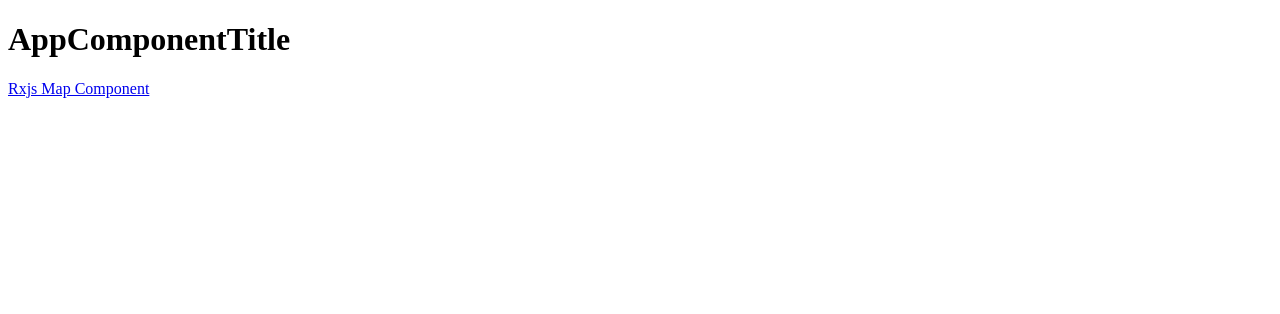
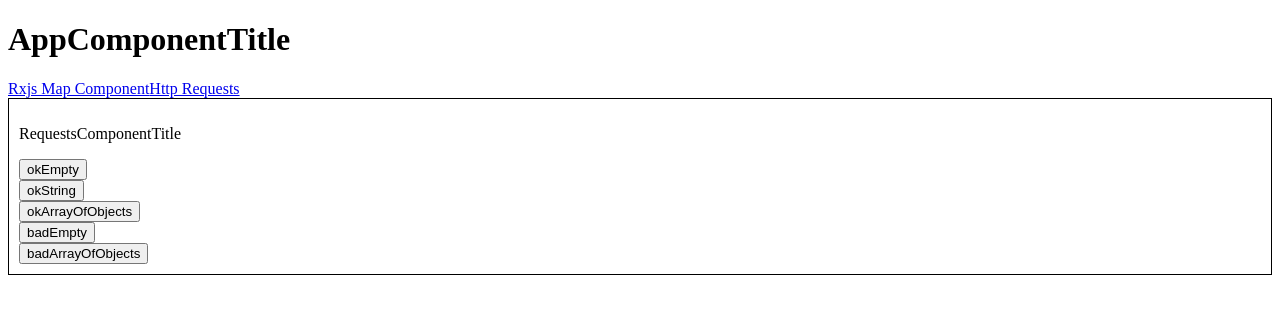
Before and after one commit to costin-branzas/angular-experiments-3, an Angular app: page /http-experiments/requests in a window 1280 px wide. Before the commit this address led to /. Shown: the top 314 px of the page. Built offline with nearby package versions, Linux system fonts and the light colour scheme.

Commit message:
added requests experiments (to be used in conjunction with an api - at the moment a .net api - not part of this repo)

```diff
--- a/src/app/app.component.ts
+++ b/src/app/app.component.ts
@@ -6,6 +6,7 @@ import { Component } from '@angular/core';
   template:
   `<h1>{{title}}</h1>
   <a routerLink="/rxjs/map">Rxjs Map Component</a>
+  <a routerLink="/http-experiments/requests">Http Requests</a>
   <router-outlet></router-outlet>`,
 })
 export class AppComponent {
--- a/src/app/app.module.ts
+++ b/src/app/app.module.ts
@@ -1,21 +1,25 @@
 import { BrowserModule } from '@angular/platform-browser';
 import { NgModule } from '@angular/core';
 import { RouterModule } from '@angular/router';
+import { HttpClientModule } from '@angular/common/http';
 
 import { AppComponent } from './app.component';
 
 import { RxjsModule } from './rxjs-module/rxjs-module.module'
+import { HttpExperimentsModule } from './http-experiments-module/http-experiments-module.module'
 
 
 @NgModule({
   imports: [
     BrowserModule,
+    HttpClientModule,
 
     RouterModule.forRoot([
       { path: '', redirectTo: 'rxjs', pathMatch: 'full' },
     ]),
 
     RxjsModule,
+    HttpExperimentsModule,
   ],
   declarations: [
     AppComponent
--- /dev/null
+++ b/src/app/http-experiments-module/requests-component/requests.component.ts
@@ -0,0 +1,87 @@
+import { Component } from '@angular/core';
+import { Observable, Observer, Subscriber } from 'rxjs';
+import { HttpClient, HttpHeaders } from '@angular/common/http';
+
+
+@Component({
+  selector: 'map-component',
+  template:
+  `<div style = "border:1px solid black; padding: 10px;">
+
+  <p>{{title}}</p>
+
+  <button (click)='okEmpty()'>okEmpty</button> <br/>
+  <button (click)='okString()'>okString</button> <br/>
+  <button (click)='okArrayOfObjects()'>okArrayOfObjects</button> <br/>
+  <button (click)='badEmpty()'>badEmpty</button> <br/>
+  <button (click)='badArrayOfObjects()'>badArrayOfObjects</button> <br/>
+
+  </div>`
+})
+export class RequestsComponent {
+  title = "RequestsComponentTitle";
+
+  private httpClient: HttpClient;
+  private apiUrl = "http://localhost:5014/";
+
+  constructor(httpClient: HttpClient) {
+    this.httpClient = httpClient;
+  }
+
+  generateHeaders() {
+    let headers = new HttpHeaders();
+
+    headers = headers.append("Access-Control-Allow-Origin","*");
+
+    return headers;
+  }
+
+  generateOptions(): Object {
+    return {
+      //observe: 'body',
+      //responseType: 'json',
+      //headers: this.generateHeaders()
+    };
+  }
+
+  okEmpty() {
+    console.log("OkEmpty");
+
+    let getObservable = this.httpClient.get<any>(this.apiUrl + "controller1/ok-empty", this.generateOptions());
+
+    getObservable.subscribe({
+      next: (data) => {console.log("OkEmpty response: ", data);},
+      // error: (error) => {console.log("Get Request error: ", error );}
+    })
+  }
+
+  okString() {
+    console.log("OkString");
+
+    let getObservable = this.httpClient.get<any>(this.apiUrl + "controller1/ok-string", this.generateOptions());
+
+    getObservable.subscribe({
+      next: (data) => {console.log("OkString response: ", data);},
+      // error: (error) => {console.log("Get Request error: ", error );}
+    })
+  }
+
+  okArrayOfObjects() {
+    console.log("OkArrayOfObjects");
+
+    let getObservable = this.httpClient.get<any>(this.apiUrl + "controller1/ok-array-of-objects", this.generateOptions())
+
+    getObservable.subscribe({
+      next: (data) => {console.log("OkArrayOfObjects response: ", data);},
+      // error: (error) => {console.log("Get Request error: ", error );}
+    })
+  }
+
+
+
+  // observableBehaviour(subscriber:Subscriber<any>) {
+  //   subscriber.next("bla bla...");
+  //   subscriber.complete();
+  // }
+
+}
```
Also changed, not shown: src/app/http-experiments-module/http-experiments-module.module.ts (added, +24 -0 lines).
